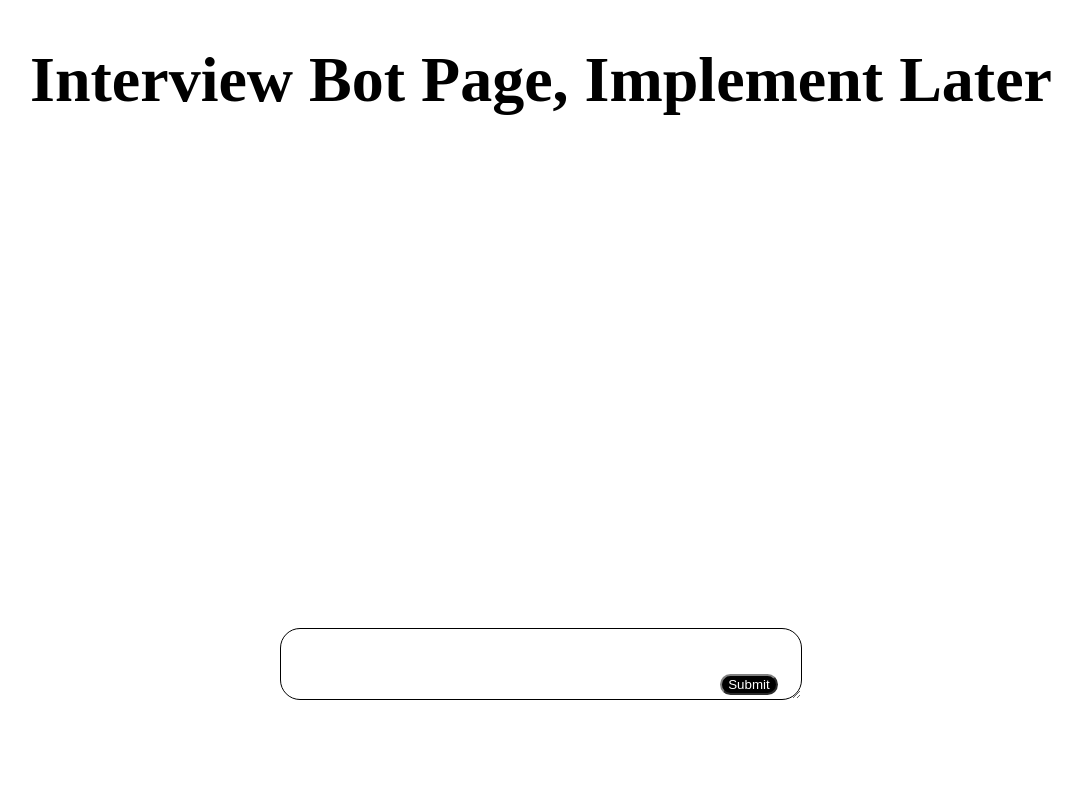
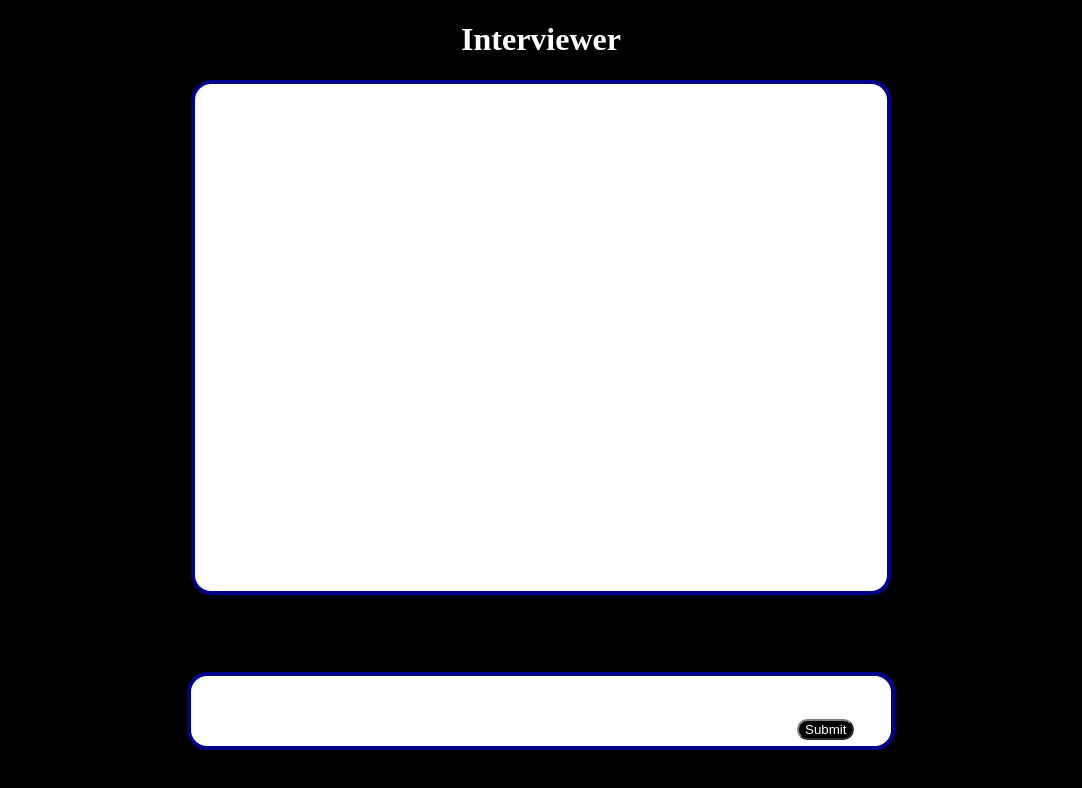
Before and after one commit to walkerpaxton/Interview-Bot, a Next.js app in the folder frontend/: page /interviewPage in a window 1280 px wide. Shown: the top 788 px of the page, without its empty margins (99-1181 px from the left). Built offline with nearby package versions, Linux system fonts and the light colour scheme.

Commit message:
Made responses appear, and changes layout to be dark mode. Also made _app.js but just used basic implementation from cursor so we may wanna add more later

```diff
--- /dev/null
+++ b/frontend/pages/_app.js
@@ -0,0 +1,5 @@
+import React, { useState } from 'react';
+import '../styles/globals.css';
+export default function MyApp({ Component, pageProps }) {
+    return <Component {...pageProps} />;
+  }
--- a/frontend/pages/interviewPage.js
+++ b/frontend/pages/interviewPage.js
@@ -2,19 +2,46 @@ import React, { useState } from 'react';
 
 export default function Home() {
     const [postContent, setPostContent] = useState('');
+    const [response, setResponse] = useState('')
     const submitText = () => {
-
+        setResponse(postContent)
+        setPostContent("")
     }
     return (
-    <div id = "webpage">
+    <div id = "webpage"
+        style ={{
+            //backgroundColor: "black",
+            margin: 0,
+            padding: 0,
+    }}>
 
         <div id = "title">
             <h1 style = {{
                 textAlign: "center",
-                fontSize: "4rem"
+                fontSize: "2rem",
+                color: "white"
             }}>
-            Interview Bot Page, Implement Later
+            Interviewer
             </h1>
+        </div>
+
+        <div id = "responses"
+            style = {{
+                textAlign: "center",
+                fontSize: "20px",
+                margin: "10px auto 0 auto",
+                width: "700px",
+                height: "515px",
+                borderRadius: "20px",
+                boxSizing:"border-box",
+                wordBreak: "break-word",
+                whiteSpace: "pre-wrap",
+                border: "4px solid darkblue",
+                color: "black",
+                backgroundColor: "white"
+
+        }}>
+            {response}
         </div>
 
         <div id = "text">
@@ -22,17 +49,23 @@ export default function Home() {
             style = {{
                 position: "fixed",
                 left: "50%",
-                bottom: "100px",
+                bottom: "50px",
                 transform: "translateX(-50%)",
                 borderRadius: "20px",
                 padding: "10px",
-                width: "500px",
+                width: "680px",
                 height: "50px",
-                borderColor: "black",
-                fontSize: "20px"
+                border: "4px solid darkblue",
+                fontSize: "20px",
+                resize: "none"
             }}
             value = {postContent}
             onChange={e => setPostContent(e.target.value)}
+            onKeyDown={e => {
+                if (e.key === "Enter" && !e.shiftKey)
+                    submitText();
+                }
+            }
             />
             <button
             type = "submit"
@@ -40,11 +73,12 @@ export default function Home() {
             style = {{
                 position: "absolute",
                 borderColor: "grey",
-                left: "64%",
-                bottom: "105px",
+                left: "70%",
+                bottom: "60px",
                 borderRadius: "20px",
                 backgroundColor: "black",
-                color: "white"
+                color: "white",
+                cursor: "pointer"
             }}>
                 Submit
             </button>
--- a/frontend/pages/studyPrepPage.js
+++ b/frontend/pages/studyPrepPage.js
@@ -5,7 +5,8 @@ export default function Home() {
     <div id = "title">
         <h1 style = {{
             textAlign: "center",
-            fontSize: "4rem"
+            fontSize: "4rem",
+            color: "white"
         }}>
             Study Materials Page, Implement Later
         </h1>
--- /dev/null
+++ b/frontend/styles/globals.css
@@ -0,0 +1,5 @@
+html, body {
+    background-color: black; /* or any color you want */
+    margin: 0;
+    padding: 0;
+  }
```
Also changed, not shown: frontend/pages/index.js (+4 -3 lines).
